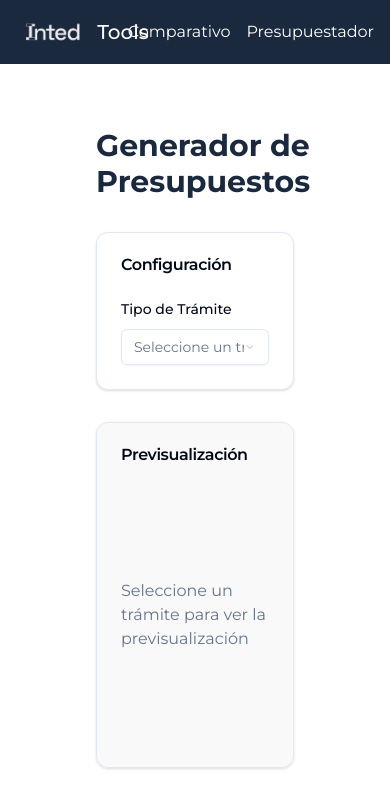
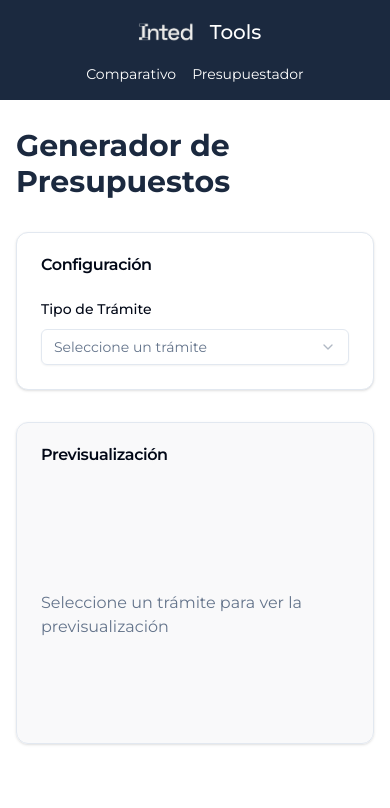
Before and after one commit to marianoberton/inted-tools, a Next.js app: page /presupuestador in a window 390 px wide. Shown: the top 808 px of the page. Built offline with nearby package versions, Linux system fonts and the light colour scheme.

Commit message:
mobile optimized

```diff
--- a/src/app/layout.tsx
+++ b/src/app/layout.tsx
@@ -28,7 +28,7 @@ export default function RootLayout({
     <html lang="en">
       <body className={`${montserrat.variable} ${openSans.variable} font-sans bg-white text-[#1B293F]`}>
         <Navbar />
-        <main className="flex min-h-screen flex-col items-center justify-center p-24">{children}</main>
+        <main className="flex min-h-screen flex-col items-center justify-start px-4 py-24 md:p-24 w-full">{children}</main>
       </body>
     </html>
   )
--- a/src/app/presupuestador/PresupuestadorClient.tsx
+++ b/src/app/presupuestador/PresupuestadorClient.tsx
@@ -83,7 +83,7 @@ export default function PresupuestadorClient() {
       margin: [0, 0, 0, 0] as [number, number, number, number], // top, left, bottom, right in mm
       filename: `presupuesto-${formData['destinatario'] || 'cliente'}.pdf`,
       image: { type: 'jpeg' as const, quality: 0.98 },
-      html2canvas: { scale: 2, useCORS: true },
+      html2canvas: { scale: 2, useCORS: true, windowWidth: 794 }, // 794px is approx A4 width at 96dpi
       jsPDF: { unit: 'mm' as const, format: 'a4' as const, orientation: 'portrait' as const }
     };
 
@@ -153,9 +153,10 @@ export default function PresupuestadorClient() {
              <CardHeader>
                <CardTitle>Previsualización</CardTitle>
              </CardHeader>
-             <CardContent>
+             <CardContent className="p-0 sm:p-6">
                {selectedTramite ? (
-                  <div className="bg-white shadow-lg min-h-[800px] w-full mx-auto font-open flex flex-col" ref={previewRef}>
+                  <div className="w-full">
+                    <div className="bg-white shadow-lg min-h-[50vh] sm:min-h-[297mm] w-full max-w-[210mm] mx-auto font-open flex flex-col" ref={previewRef}>
                        {/* Header Image */}
                        <img
                          src="/header.png"
@@ -163,25 +164,26 @@ export default function PresupuestadorClient() {
                          className="w-full h-auto"
                        />
 
-                     <div className="px-16 py-8 flex-1">
+                       <div className="px-8 py-4 sm:px-16 sm:py-8 flex-1">
                          {/* Content */}
                          <div
-                         className="prose max-w-none font-open"
+                           className="prose max-w-none font-open text-sm sm:text-base"
                            dangerouslySetInnerHTML={{ __html: getProcessedContent() }}
                          />
 
                          {/* Signature Image */}
-                       <div className="mt-12 flex justify-start">
+                         <div className="mt-8 sm:mt-12 flex justify-start">
                            <img
                              src="/firma.png"
                              alt="Firma"
-                           className="w-44 h-auto"
+                             className="w-32 sm:w-44 h-auto"
                            />
                          </div>
                        </div>
                     </div>
+                  </div>
                 ) : (
-                 <div className="flex items-center justify-center h-64 text-muted-foreground">
+                 <div className="flex items-center justify-center h-64 text-muted-foreground p-6">
                    Seleccione un trámite para ver la previsualización
                  </div>
                )}
--- a/src/components/navbar.tsx
+++ b/src/components/navbar.tsx
@@ -4,7 +4,7 @@ import Image from "next/image"
 export function Navbar() {
   return (
     <nav className="fixed top-0 left-0 w-full bg-[#1B293F] text-white p-4 z-10">
-      <div className="container mx-auto flex justify-between items-center">
+      <div className="container mx-auto flex flex-col md:flex-row justify-between items-center gap-4 md:gap-0">
         <Link href="/" className="flex items-center space-x-2">
           <Image
             src="/blanco2.png"
@@ -15,7 +15,7 @@ export function Navbar() {
           />
           <span className="text-xl font-medium">Tools</span>
         </Link>
-        <div className="space-x-4">
+        <div className="flex space-x-4 text-sm md:text-base">
           <Link href="/comparativo" className="hover:text-gray-300 transition-colors">
             Comparativo
           </Link>
```
Also changed, not shown: memory-bank/99-progress-log.md (+2 -0 lines). Lines whose indentation alone changed are shown as unchanged.
